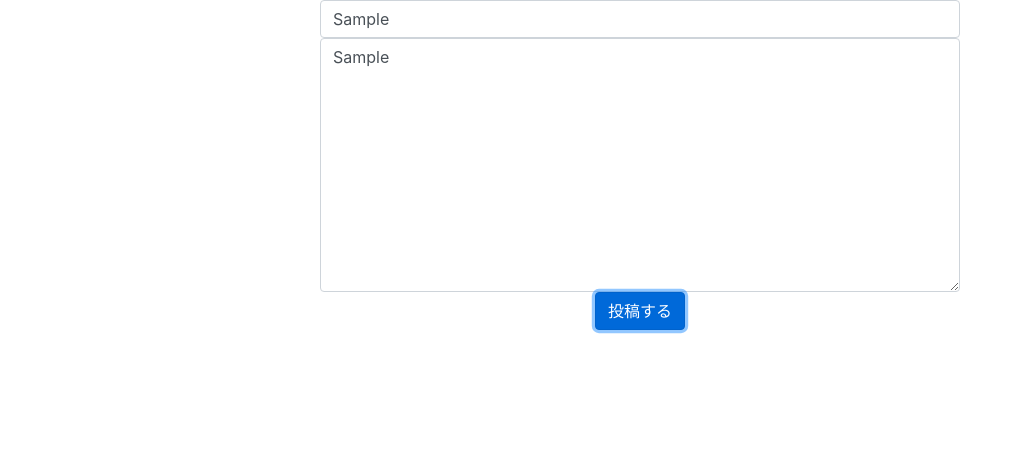
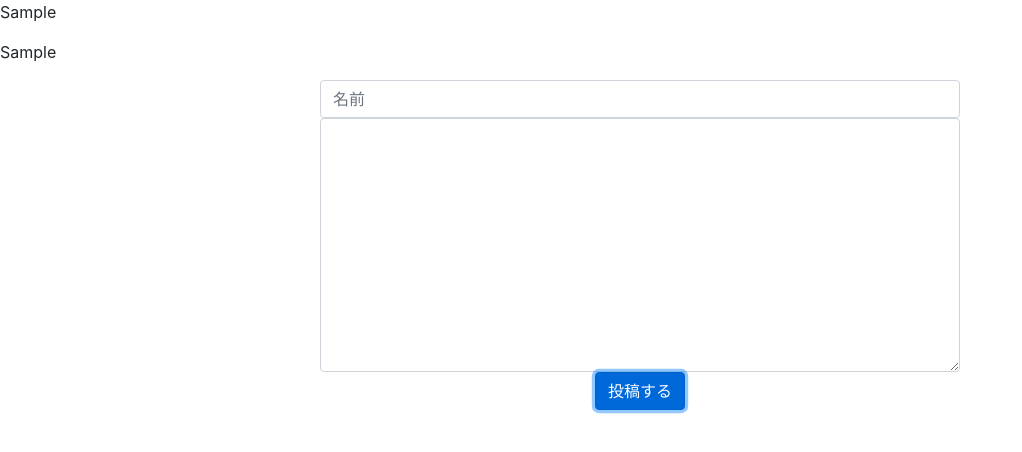
Before and after one commit to masahiro96848/vue-firestore-authentication, a Vue app: page / in a window 1280 px wide. Both pictures are taken after typing "Sample", "Sample" into the empty fields and a click on the button "投稿する". Shown: the top 452 px of the page, without its empty margins (0-1022 px from the left). Built offline with nearby package versions, Linux system fonts and the light colour scheme.

Commit message:
postを投稿する機能を追加

```diff
--- a/src/components/AddPost.vue
+++ b/src/components/AddPost.vue
@@ -7,7 +7,7 @@
                 placeholder="名前"
                 v-model="name"
             >
-            <textarea name="" class="form-control" id="" cols="30" rows="10" v-model="post"></textarea>
+            <textarea name="" class="form-control" id="" cols="30" rows="10" v-model="summary"></textarea>
             <button type="submit" class="btn btn-primary mx-auto d-block">
                 投稿する
             </button>
@@ -20,12 +20,15 @@ export default {
     data() {
         return {
             name: '',
-            post: '',
+            summary: '',
         }
     },
     methods: {
         addPost() {
             this.$store.dispatch('addPost', {name: this.name})
+            this.name = ""
+            this.$store.dispatch('addPost', {name: this.summary})
+            this.summary = ""
         }
     }
 }
--- a/src/components/Board.vue
+++ b/src/components/Board.vue
@@ -1,6 +1,11 @@
 <template>
     <div class="board">
-
+        <Post v-for="(item, index) in posts"
+            :key="item.id"
+            :name="item.name"
+            :summary="item.summary"
+            :postIndex="index"
+        />
         <AddPost />
     </div>
 
@@ -8,9 +13,17 @@
 
 <script>
 import AddPost from './AddPost.vue'
+import Post from './Post.vue'
+import { mapState } from 'vuex'
 export default {
     components: {
         AddPost,
-    }
+        Post
+    },
+    computed: {
+        ...mapState([
+            'posts'
+        ])
+    },
 }
 </script>
--- /dev/null
+++ b/src/components/Post.vue
@@ -0,0 +1,26 @@
+<template>
+    <div class="post">
+        <div class="postheader">
+            <p class="post-name">{{ name }}</p>
+            <p class="post-summary">{{ summary }}</p>
+        </div>
+    </div>
+</template>
+
+<script>
+export default {
+    props: {
+        name: {
+            type: String,
+            required: true,
+        },
+        summary: {
+            type: String,
+            required: true,
+        },
+        postIndex: {
+            type: Number,
+        }
+    }
+}
+</script>
--- a/src/store/index.js
+++ b/src/store/index.js
@@ -12,16 +12,16 @@ const store =  new Vuex.Store({
 		]
 	},
 	mutations: {
-		addList(state, payload) {
+		addPost(state, payload) {
 			state.posts.push({
 				name: payload.name,
-				post: payload.post
+				summary: payload.summary
 			})
 		}
 	},
 	actions: {
-		addList(context, payload) {
-			context.commit('addList', payload)
+		addPost(context, payload) {
+			context.commit('addPost', payload)
 		}
 	},
 	getters: {
```
